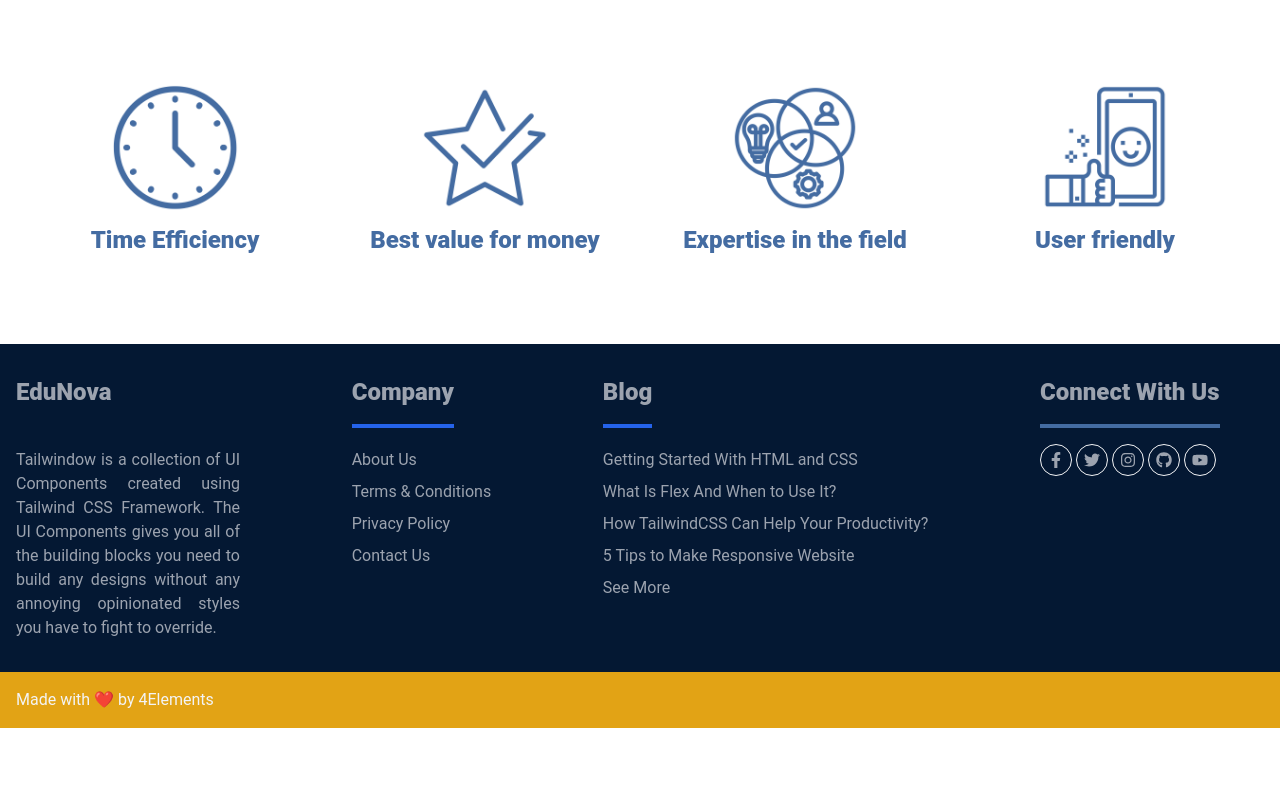
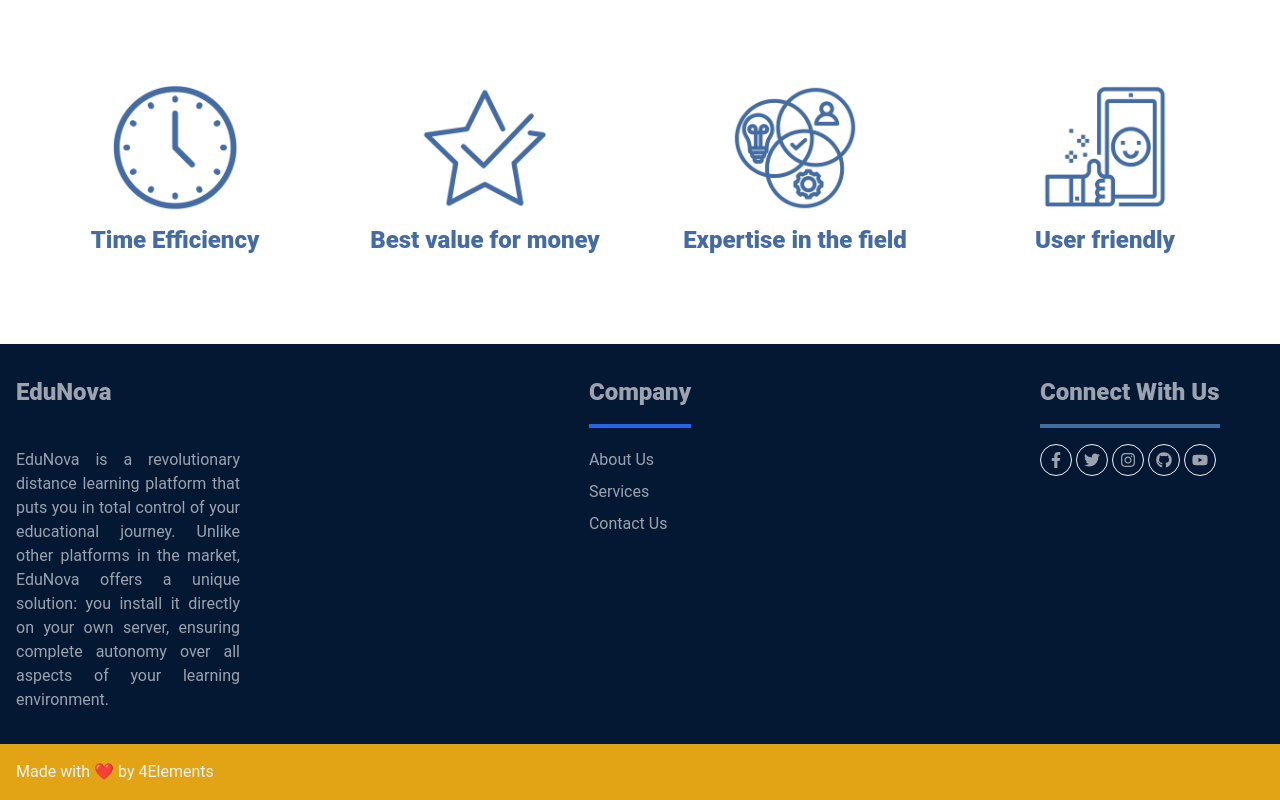
Before and after one commit to tiagolp22/EDUNOVA, a React (Create React App) app in the folder frontend/: page / in a window 1280 px wide. Shown: the part 2652-3452 px from the top of the page. Before the commit the page ends 3380 px from the top, so only its background shows below. Built offline with nearby package versions, Linux system fonts and the light colour scheme.

Commit message:
Fix Footer
Added new text and links

```diff
--- a/frontend/src/components/Footer/Footer.js
+++ b/frontend/src/components/Footer/Footer.js
@@ -15,10 +15,11 @@ export default function Footer() {
                 </h2>
               </Link>
               <p className="text-justify">
-                Tailwindow is a collection of UI Components created using
-                Tailwind CSS Framework. The UI Components gives you all of the
-                building blocks you need to build any designs without any
-                annoying opinionated styles you have to fight to override.
+                EduNova is a revolutionary distance learning platform that puts
+                you in total control of your educational journey. Unlike other
+                platforms in the market, EduNova offers a unique solution: you
+                install it directly on your own server, ensuring complete
+                autonomy over all aspects of your learning environment.
               </p>
             </div>
 
@@ -30,28 +31,24 @@ export default function Footer() {
               </div>
               <ul className="leading-8">
                 <li>
-                  <Link to="#" className="hover:text-blue-400">
+                  <Link to="/about" className="hover:text-blue-400">
                     About Us
                   </Link>
                 </li>
                 <li>
-                  <Link to="#" className="hover:text-blue-400">
-                    Terms &amp; Conditions
+                  <Link to="/services" className="hover:text-blue-400">
+                    Services
                   </Link>
                 </li>
+
                 <li>
-                  <Link to="#" className="hover:text-blue-400">
-                    Privacy Policy
-                  </Link>
-                </li>
-                <li>
-                  <Link to="#" className="hover:text-blue-400">
+                  <Link to="/contactus" className="hover:text-blue-400">
                     Contact Us
                   </Link>
                 </li>
               </ul>
             </div>
-            <div className="px-4 my-4 w-full sm:w-auto">
+            {/* <div className="px-4 my-4 w-full sm:w-auto">
               <div>
                 <h2 className="inline-block text-2xl pb-4 mb-4 border-b-4 border-blue-600">
                   Blog
@@ -84,7 +81,7 @@ export default function Footer() {
                   </Link>
                 </li>
               </ul>
-            </div>
+            </div> */}
             <div className="px-4 my-4 w-full sm:w-auto xl:w-1/5">
               <div>
                 <h2 className="inline-block text-2xl pb-4 mb-4 border-b-4 border-[--azul-medio]">
--- a/frontend/src/components/IconsHome/IconHome.js
+++ b/frontend/src/components/IconsHome/IconHome.js
@@ -6,7 +6,7 @@ import expertise from "assets/imgs/expertise.png";
 export default function IconHome() {
   return (
     <section className="text-gray-700 body-font mt-10">
-      <div className="flex justify-center text-3xl font-bold text-[--amarelo] text-center">
+      <div className="flex justify-center text-3xl font-bold text-[--azul-medio] text-center">
         Why Us?
       </div>
       <div className="container px-5 py-12 mx-auto">
```
